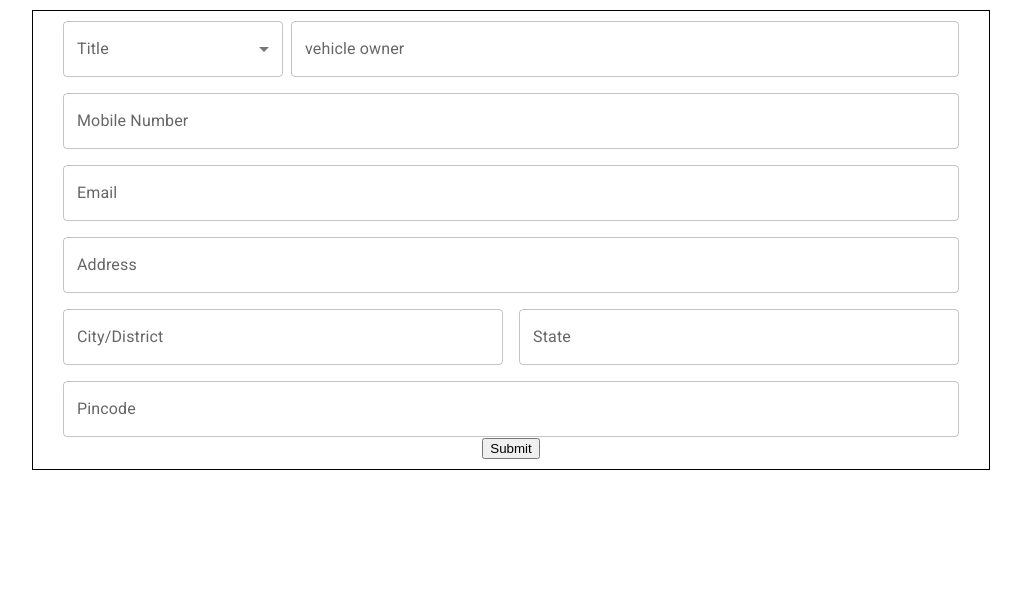
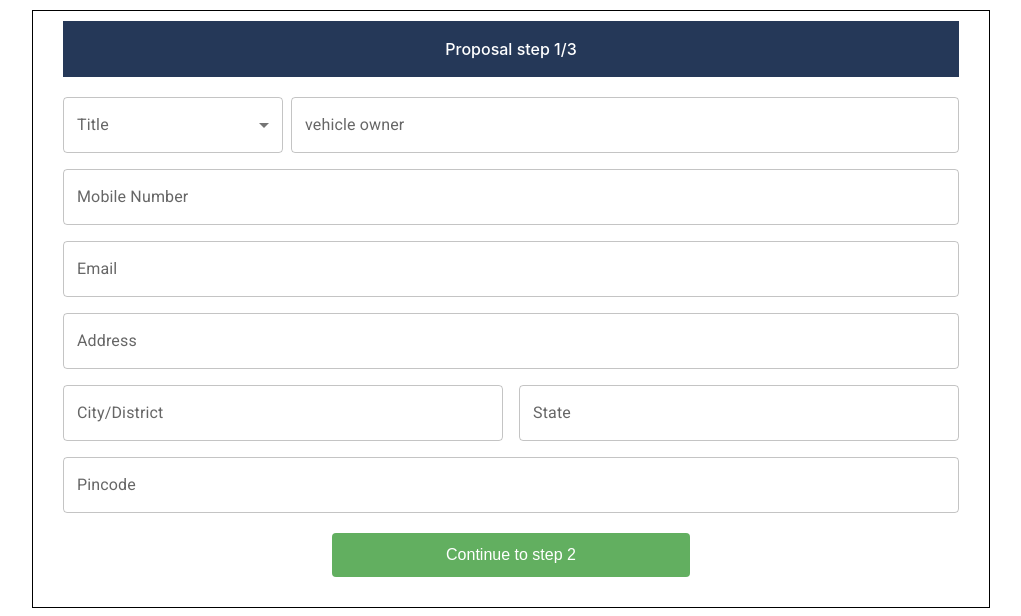
Before and after one commit to ShashankSKB/policyBazaar, a React (Create React App) app in the folder policy_clone/: page / in a window 1280 px wide. Shown: the top 616 px of the page, without its empty margins (129-1150 px from the left). Built offline with nearby package versions, Linux system fonts and the light colour scheme.

Commit message:
right section step1 done

```diff
--- a/policy_clone/src/components/proposols/proposal1.jsx
+++ b/policy_clone/src/components/proposols/proposal1.jsx
@@ -141,7 +141,9 @@ function Proposal1()
     return (
         <div className='gridparent-skb'>
             <form onSubmit={(e)=>handlesubmit(e)}>
-
+            <div className='step1-header-skb'>
+                <p>Proposal step 1/3</p>
+            </div>
 
              <Grid container spacing={2} >
 
@@ -167,6 +169,7 @@ function Proposal1()
                 fullWidth label="Mobile Number"
                 name='Mobile'
                 onChange={(e)=>handleChange(e)}
+                type="number"
                 // helperText={errorMessage}
                 />
             </Grid>
@@ -178,6 +181,7 @@ function Proposal1()
                 fullWidth label="Email"
                 name='Email'
                 onChange={(e)=>handleChange(e)}
+                type="email"
                 // helperText={errorMessage}
                 />
             </Grid>
@@ -188,6 +192,7 @@ function Proposal1()
                 fullWidth label="Address"
                 name='Address'
                 onChange={(e)=>handleChange(e)}
+                type="text"
                 // helperText={errorMessage}
                 />
             </Grid>
@@ -222,13 +227,14 @@ function Proposal1()
                 fullWidth label="Pincode"
                 name='Pincode'
                 onChange={(e)=>handleChange(e)}
+                type="number"
                 // helperText={errorMessage}
                 />
             </Grid>
              </Grid>
 
 
-            <input type="submit"></input>
+            <input type="submit" className='submitButton-skb' value="Continue to step 2"></input>
 
              </form>
 
--- a/policy_clone/src/components/proposols/proposol.css
+++ b/policy_clone/src/components/proposols/proposol.css
@@ -10,3 +10,24 @@
 .gridparent-skb label{
     margin: 0px;
 }
+
+.step1-header-skb{
+    background-color: #253858;
+    padding: 16px;
+    margin-bottom: 20px;
+    color: white;
+    font-weight: 500;
+}
+
+.submitButton-skb{
+    background-color: #62AF60;
+    width: 40%;
+    border: none;
+    outline: none;
+    padding: 13px;
+    border-radius: 4px;
+    margin: 20px auto;
+    color: white;
+    font-weight: 500;
+    font-size: 16px;
+}
```
